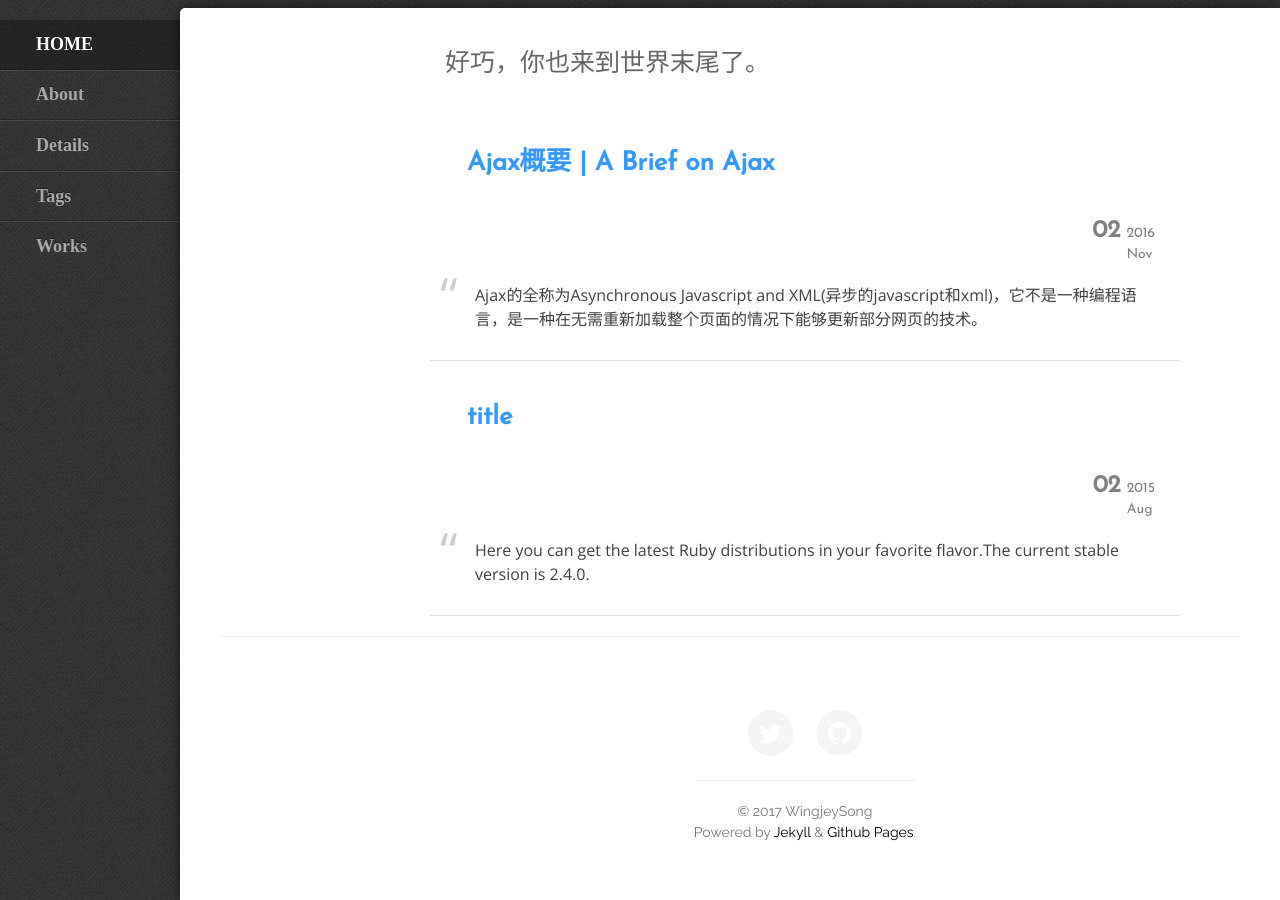
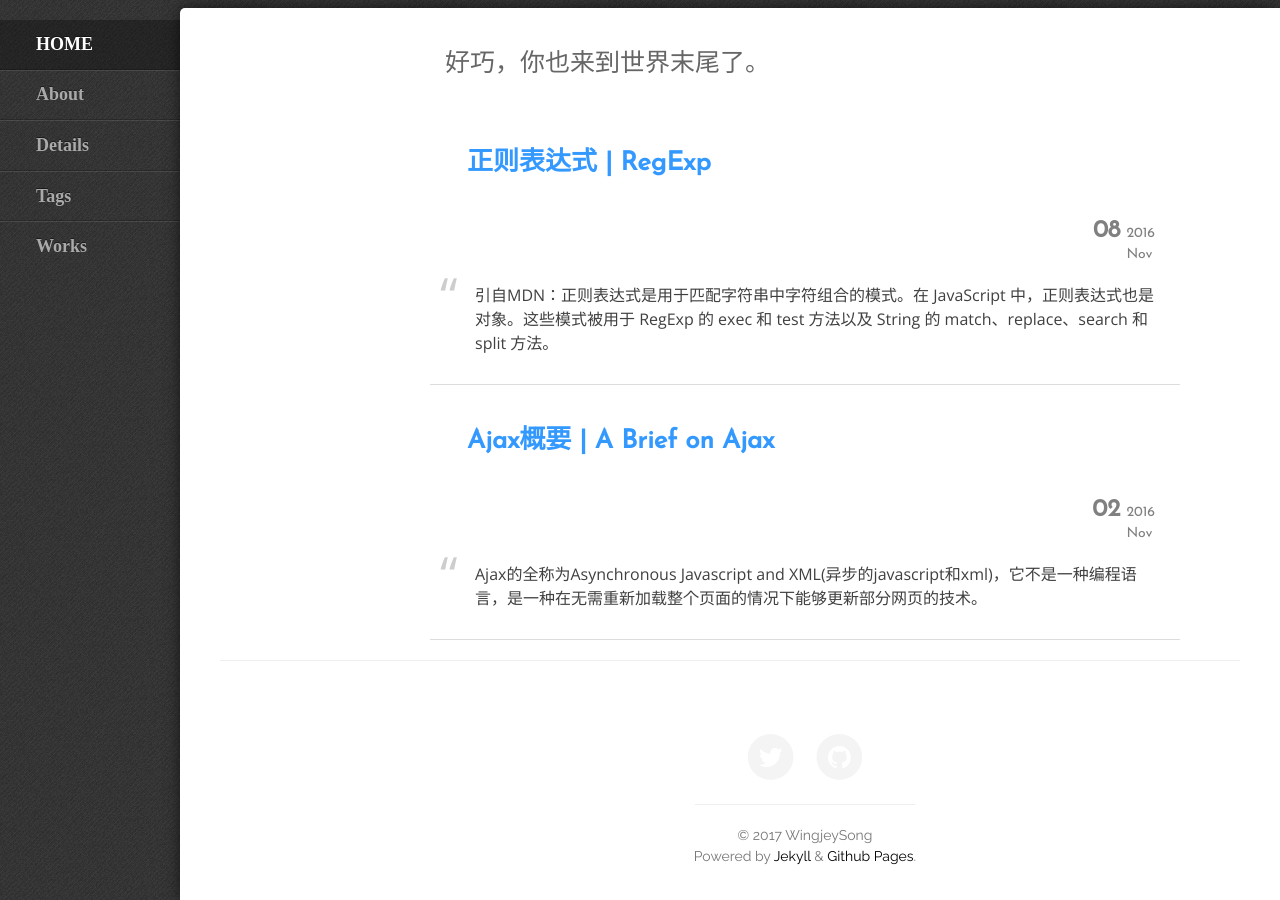
Before and after one commit to winjeysong/winjeysong.github.io, a Jekyll site: the page built from index.html, in a window 1280 px wide. Built offline with Jekyll 4.4.1, drawn with Linux system fonts in a browser that asks for light colours; nearby versions of some CDN libraries; some web fonts are replaced; the list of posts is cut into pages by our own code; some of the changed lines change nothing that is shown.

Commit message:
Post article#20170223-0105

````diff
--- a/_layouts/post.html
+++ b/_layouts/post.html
@@ -57,7 +57,7 @@ comments: true
         </div>
     </div>
 </article>
-<!--
+
 <!-- Disqus代码 没有代理加载不了
 {% if page.comments %}
 <div id="disqus_thread"></div>
--- a/_posts/2015-08-02-how-to-write6.md
+++ /dev/null
@@ -1,93 +0,0 @@
----
-layout: post
-title: title
-date: 2015-8-02
-categories: blog
-excerpt: Here you can get the latest Ruby distributions in your favorite flavor.The current stable version is 2.4.0.
-tags: [tag1,tag2]
-description: it's a description.
----
-- 目录
-{:toc}
-# title
-<div id="content">
-    <p class="summary">Here you can get the latest Ruby distributions in your favorite flavor.
-The current stable version is 2.4.0.
-Please be sure to read <a href="/en/about/license.txt">Ruby’s License</a>.</p>
-
-<h3>Ways of Installing Ruby</h3>
-
-<p>We have several tools on each major platform to install Ruby:</p>
-
-<ul>
-  <li>On Linux/UNIX, you can use the package management system of your
-distribution or third-party tools (rbenv and RVM).</li>
-  <li>On OS X machines, you can use third-party tools (rbenv and RVM).</li>
-  <li>On Windows machines, you can use RubyInstaller.</li>
-</ul>
-
-<p>See the <a href="/en/documentation/installation/">Installation</a> page for details on using
-package management systems or third-party tools.</p>
-
-<p>Of course, you can also install Ruby from source on all major platforms.</p>
-
-<h3>Compiling Ruby — Source Code</h3>
-
-<p>Installing from the source code is a great solution for when you are
-comfortable enough with your platform and perhaps need specific settings
-for your environment. It’s also a good solution in the event that there
-are no other premade packages for your platform.</p>
-
-<p>See the <a href="/en/documentation/installation/">Installation</a> page for details on building
-Ruby from source. If you have an issue compiling Ruby, consider using
-one of the third party tools mentioned above. They may help you.</p>
-
-<ul>
-  <li><strong>Stable releases:</strong>
-    <ul>
-      <li><a href="https://cache.ruby-lang.org/pub/ruby/2.4/ruby-2.4.0.tar.gz">Ruby 2.4.0</a><br />
-sha256: 152fd0bd15a90b4a18213448f485d4b53e9f7662e1508190aa5b702446b29e3d</li>
-      <li><a href="https://cache.ruby-lang.org/pub/ruby/2.3/ruby-2.3.3.tar.gz">Ruby 2.3.3</a><br />
-sha256: 241408c8c555b258846368830a06146e4849a1d58dcaf6b14a3b6a73058115b7</li>
-      <li><a href="https://cache.ruby-lang.org/pub/ruby/2.2/ruby-2.2.6.tar.gz">Ruby 2.2.6</a><br />
-sha256: de8e192791cb157d610c48a9a9ff6e7f19d67ce86052feae62b82e3682cc675f</li>
-    </ul>
-  </li>
-  <li><strong>In security maintenance phase (will EOL soon!):</strong>
-    <ul>
-      <li><a href="https://cache.ruby-lang.org/pub/ruby/2.1/ruby-2.1.10.tar.gz">Ruby 2.1.10</a><br />
-sha256: fb2e454d7a5e5a39eb54db0ec666f53eeb6edc593d1d2b970ae4d150b831dd20</li>
-    </ul>
-  </li>
-  <li><strong>Not maintained anymore (EOL):</strong>
-    <ul>
-      <li><a href="https://cache.ruby-lang.org/pub/ruby/2.0/ruby-2.0.0-p648.tar.gz">Ruby 2.0.0-p648</a><br />
-sha256: 8690bd6b4949c333b3919755c4e48885dbfed6fd055fe9ef89930bde0d2376f8</li>
-    </ul>
-  </li>
-  <li><strong>Snapshots:</strong>
-    <ul>
-      <li><a href="https://cache.ruby-lang.org/pub/ruby/stable-snapshot.tar.gz">Stable Snapshot</a>:
-This is a tarball of the latest snapshot of the current stable branch.</li>
-      <li><a href="https://cache.ruby-lang.org/pub/ruby/snapshot.tar.gz">Nightly Snapshot</a>:
-This is a tarball of whatever is in SVN, made nightly.
-This may contain bugs or other issues, use at your own risk!</li>
-    </ul>
-  </li>
-</ul>
-
-<p>For more information about specific releases, particularly older releases
-or previews, see the <a href="/en/downloads/releases/">Releases page</a>.
-Information about the current maintenance status of the various
-Ruby branches can be found on the <a href="/en/downloads/branches/">Branches page</a>.</p>
-
-<p>For information about the Ruby Subversion and Git repositories, see our
-<a href="/en/community/ruby-core/">Ruby Core</a> page.</p>
-
-<p>The Ruby source is available from a worldwide set of
-<a href="/en/downloads/mirrors/">Mirror Sites</a>.
-Please try to use a mirror that is near you.</p>
-
-
-  </div>
-</div>
--- /dev/null
+++ b/_posts/2016-11-08-regexp.md
@@ -0,0 +1,96 @@
+---
+layout: post
+title: 正则表达式 | RegExp
+date: 2016-11-08
+categories: front-end
+excerpt: 引自MDN：正则表达式是用于匹配字符串中字符组合的模式。在 JavaScript 中，正则表达式也是对象。这些模式被用于 RegExp 的 exec 和 test 方法以及 String 的 match、replace、search 和 split 方法。
+tags: [REGEXP,JAVASCRIPT,FREECODECAMP]
+description: 以下为对正则表达式的整理
+---
+- 目录
+{:toc}
+# 正则表达式
+### 概述
+正则表达式（*Regular expressions*）能根据某种匹配模式来寻找字符串中的某些字符或字符组合。
+<br>
+如，想要找字符串"Hello World!"中单词的"Hello"，可以使用正则表达式: `/Hello/gi`。
+
+把形如`/Hello/gi`这样的正则表达式分成几段，可以看到：
+ <br>`/` 是这个正则表达式的头部
+ <br>`Hello` 是我们想要匹配的模式
+ <br>`/` 是这个正则表达式的尾部
+ <br>`g` 代表着 global(全局)，意味着返回所有的匹配而不仅仅是第一个。
+ <br>`i` 代表着忽略大小写，意思是当我们寻找匹配的字符串的时候忽略掉字母的大小写。
+
+*其他有关正则表达式的方法及不同符号表示的信息详见[MDN](https://developer.mozilla.org/zh-CN/docs/Web/JavaScript/Reference/Global_Objects/RegExp)。*
+
+### 代码实例
+以下的与正则有关的代码练习均来自[FreeCodeCamp](https://www.freecodecamp.com/)，不一定是最优解。~~代码放在gist上，本来直接Embed是最吼的，然而被墙。~~照顾所有人，手动贴。
+#### 回文判断 | Check for Palindrome
+>freecodecamp的描述：如果一个字符串忽略标点符号、大小写和空格，正着读和反着读一模一样，那么这个字符串就是palindrome(回文)。注意你需要去掉字符串多余的标点符号和空格，然后把字符串转化成小写来验证此字符串是否为回文。
+
+即若一个字符串去除标点、空格，忽略大小写，正反写相同，则为回文。
+```javascript
+function palindrome(str) {
+  //Check for Palindromes
+  str=str.toLowerCase();  //转小写
+  str=str.replace(/[,\.\:\-\_\\\/\(\)]/g,"");  //去除符号，列举未完全，只按题目要求
+  str=str.replace(/\s+/g,"");  //去空白字符
+
+  var arr=str.split("");
+  var arr2=arr.reverse();
+  var str2=arr2.join("");
+
+  if(str2===str){
+    return true;
+  }
+  return false;
+}
+```
+***
+#### 连接单词 | Spinal Tap Case
+>freecodecamp的描述：将字符串转换为 spinal case。Spinal case 是 all-lowercase-words-joined-by-dashes 这种形式的，也就是以连字符连接所有小写单词。
+
+即将由单词与符号组成的字符串变成每个单词中间都由“-”连接的全小写字符串。
+
+```javascript
+function spinalCase(str) {
+
+  //定义add函数，作为replace的回调函数
+  function add(match) {
+    return '-' + match.toLowerCase();  //match为正则表达式所匹配的内容
+  }
+
+  //删选出无符号无空白符无下划线的str，用replace匹配str中所有大写字母并在前面加上"-"
+  if(!/[\W\s_]/.test(str)){
+    str=str.replace(/[A-Z]/g,add);
+  }
+
+  //其他的str直接用replace，无需回调函数
+  str=str.replace(/[\W\s_]/g,"-").toLowerCase();
+
+  return str;
+}
+```
+***
+#### 验证号码 | Validate US Telephone Numbers
+>freecodecamp的描述：在本节中你会看见如 800-692-7753 or 8oo-six427676;laskdjf这样的字符串. 你的任务就是验证前面给出的字符串是否是有效的美国电话号码. 区号是必须有的. 如果字符串中给出了国家代码, 你必须验证其是 1. 如果号码有效就返回 true ; 否则返回 false.
+
+正则表达式掌握较熟练之后，做这个会非常快。~~但这个练习我刚接触时真不知道怎么下手，写了老长的代码，最后找的参考，发现好简洁。~~
+
+```javascript
+function telephoneCheck(str) {
+    //^1?表示以1开头，1匹配0次或1次
+    //\d{3}匹配一个0-9的数字三次
+    //\(\d{3}\)匹配（一个0-9的数字三次），比上面多一个括号，左右括号分别需要加上转义字符\
+    //\s?表示空白字符匹配0次或1次
+    //[ -]?表示空格或者连字符-匹配0次或1次
+    //\d{4}$表示已4位数字结尾($)var
+   var re=/^1?\s?(\d{3}|\(\d{3}\))[ -]?\d{3}[ -]?\d{4}$/;
+  return re.test(str);
+}
+```
+
+### 总结
+1. 注意某些符号（如`^`, `$`, `!`, `[`, `{`, `(` 等等）需用转义符`\`转义之后才能正确使用到正则表达式中
+2. 正则表达式的匹配最终还是需要结合`RegExp`及`String`的相关方法来实现算法，所有不光要熟悉各种匹配模式，还需要掌握好相应的方法，灵活运用
````
